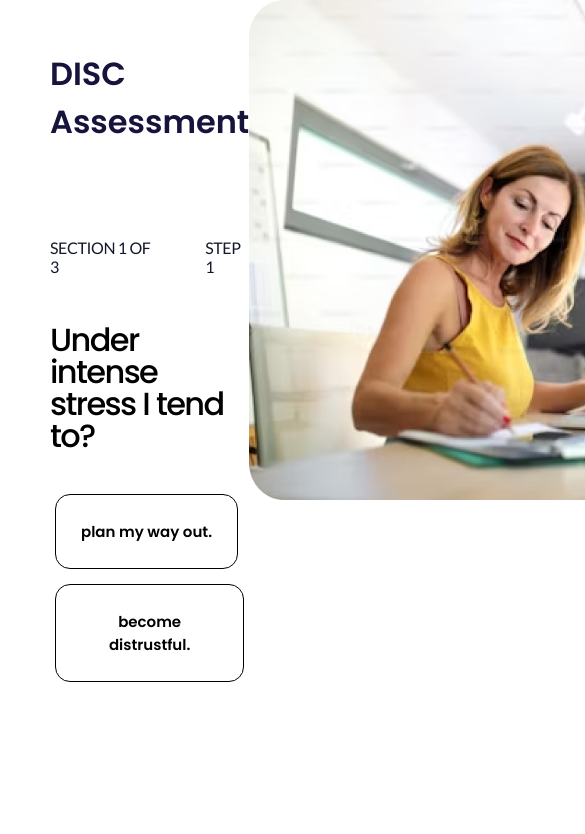
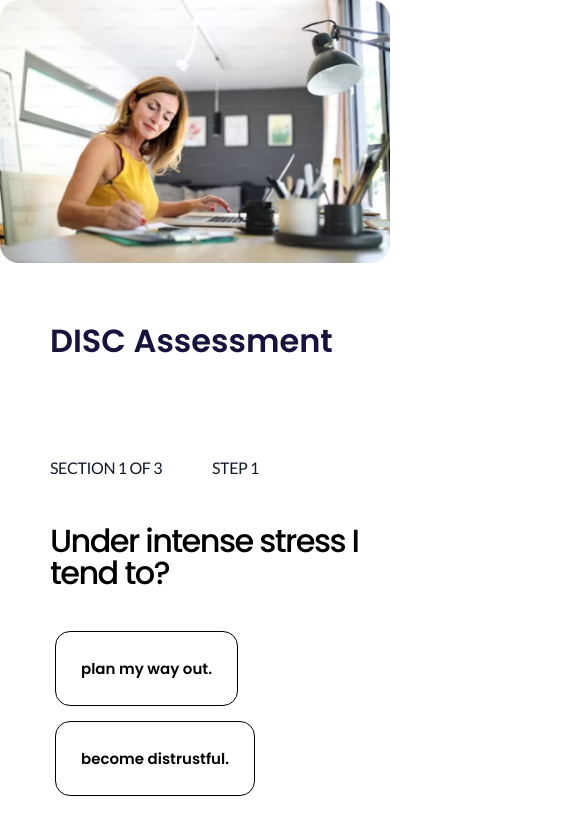
Before and after one commit to Tolushawlar/DISC, a React (Create React App) app: page / in a window 390 px wide. Shown: the top 834 px of the page, 585 px wide, since content can reach past the window. Built offline with nearby package versions, Linux system fonts and the light colour scheme.

Commit message:
style update v4

```diff
--- a/src/App.css
+++ b/src/App.css
@@ -16,10 +16,11 @@ body {
   width: 80vw;
 }
 
-.App .right img{
-    width: 700px !important;
-    height: 500px !important;
+.App .right img {
+  width: 700px !important;
+  height: 500px !important;
 }
+
 .overHeader {
   margin-left: 50px;
   margin-top: 50px;
@@ -110,3 +111,24 @@ body {
   background: linear-gradient(to right, #16133d, #6357a5);
   color: white;
 }
+
+@media (max-width: 768px) {
+
+body{
+    overflow: scroll;
+}
+  .App {
+    flex-direction: column-reverse;
+    justify-content: center; /* Center elements in column */
+  }
+
+  .App .left,
+  .App .right {
+    width: 100%; /* Full width on mobile */
+  }
+
+  .App .right img {
+    width: 100% !important; /* Adjust image to fit screen width */
+    height: auto !important; /* Maintain aspect ratio */
+  }
+}
```
